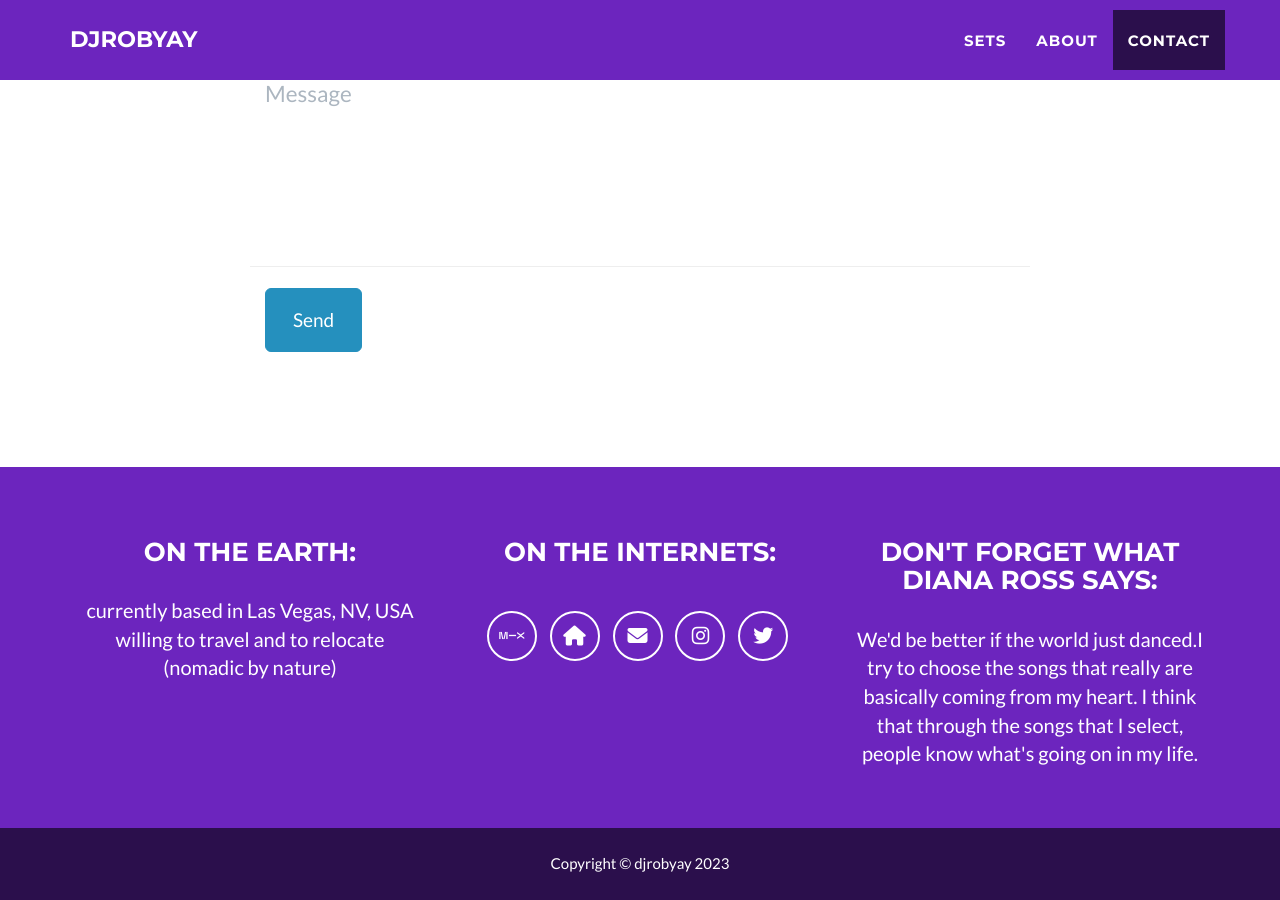
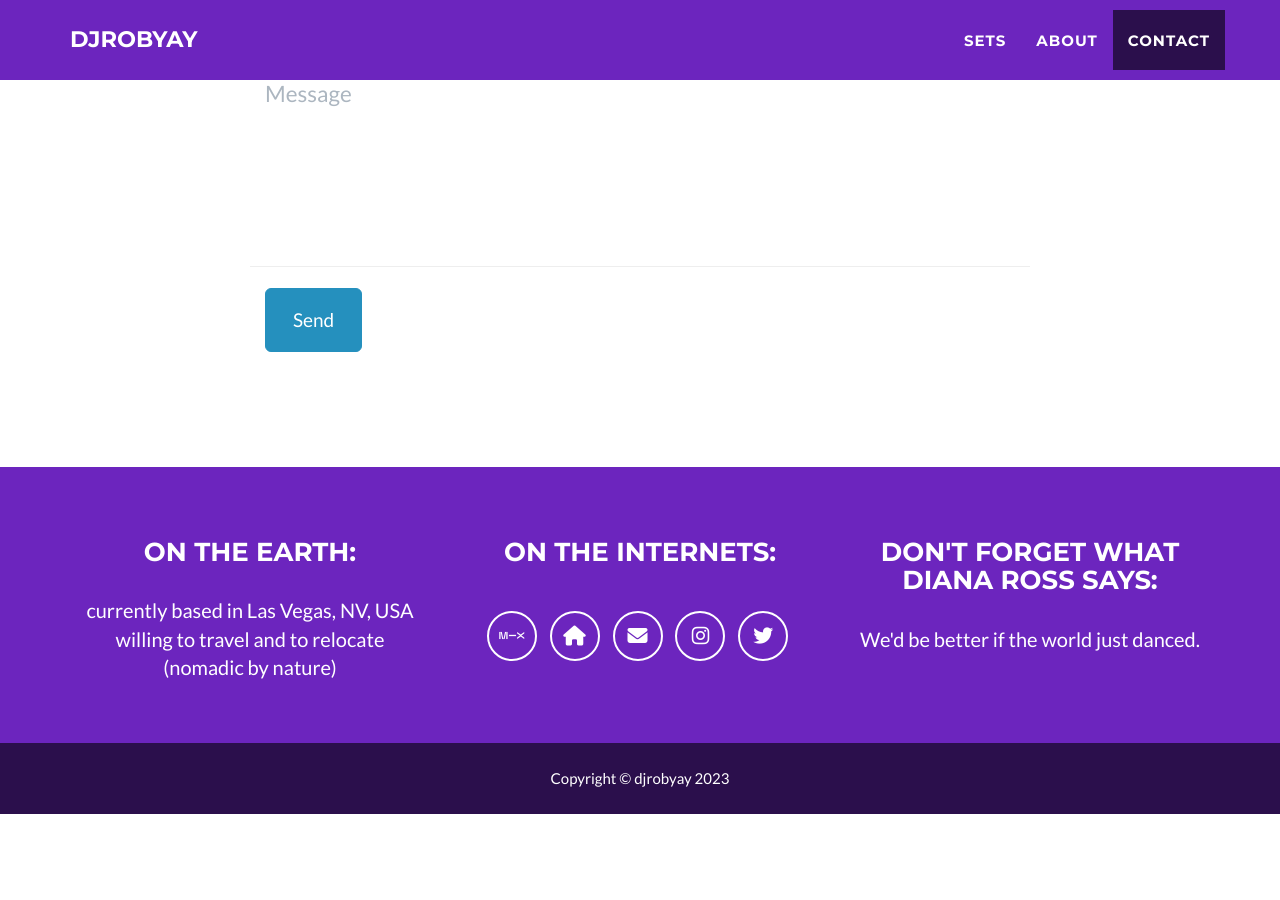
Before and after one commit to djrobyay/djrobyay.github.io, a Jekyll site: the page built from _posts/2023-11-21-its-a-funky-soul-disco-thanksgiving.markdown, in a window 1280 px wide and 900 px high, scrolled down 3967 px. Built offline with Jekyll 4.4.1, drawn with Linux system fonts in a browser that asks for light colours; after the commit the page ends 4781 px from its top, so only the background shows below that.

Commit message:
yea, it doesn't work like that

```diff
--- a/_config.yml
+++ b/_config.yml
@@ -54,9 +54,8 @@
   - line: "Drawing inspiration from the likes of Dylan Drazen, Mark Farina, and Joe D&#x27;Espinosa, rob has been honing his new craft in private and for friends. Now, he&#x27;s ready to take his talents to the next level, seeking opportunities to spin publicly in LGBT-friendly spaces. His sets are characterized by their high-energy, feel-good vibes."
   - line: "With a deep love for the genre and a dedication to his craft, this new comer is poised to make a big impact on the house music scene. Keep an eye out for djrobyay as he brings his unique sound to a club or festival near you!"
 
-credits:
-  - "We'd be better if the world just danced."
-  - "I try to choose the songs that really are basically coming from my heart. I think that through the songs that I select, people know what's going on in my life."
+credits: "We'd be better if the world just danced."
+  # "I try to choose the songs that really are basically coming from my heart. I think that through the songs that I select, people know what's going on in my life."
 
 # Build settings
 markdown: kramdown
--- a/_includes/footer.html
+++ b/_includes/footer.html
@@ -29,7 +29,7 @@
         </div>
         <div class="footer-col col-md-4">
           <h3>{{ site.footer.credits }}</h3>
-          <p>{{ site.credits|random }}</p>
+          <p>{{ site.credits }}</p>
         </div>
       </div>
     </div>
```
